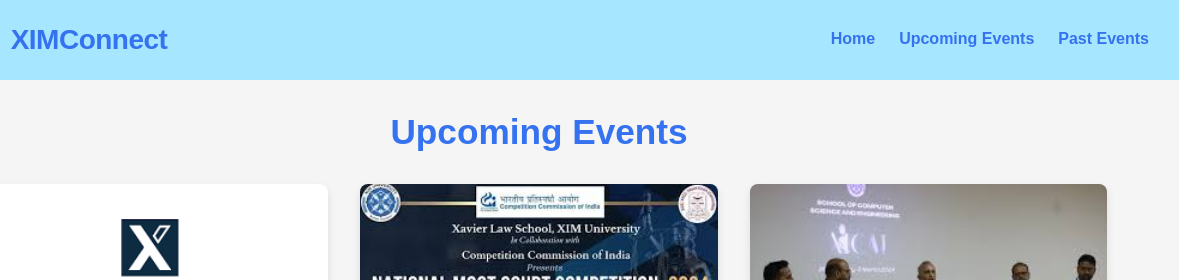
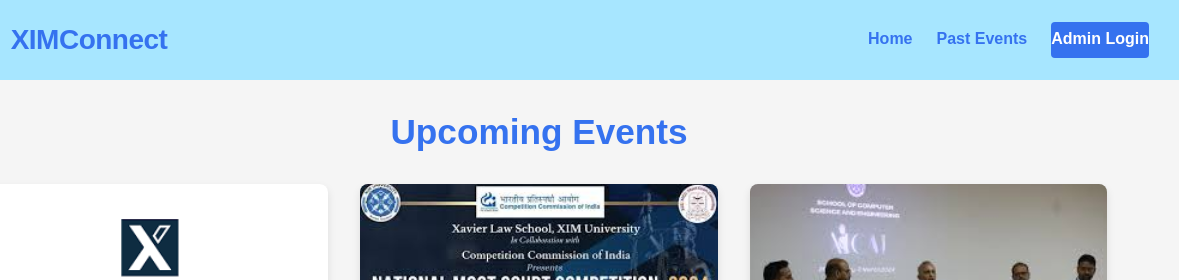
Before and after one commit to darknight08zz/webtrcttest, a plain HTML site: page upcoming-events.html in a window 1280 px wide. Shown: the top 280 px of the page, 101-1280 px from the left. Drawn offline with Linux system fonts and the light colour scheme.

Commit message:
Update upcoming-events.html

```diff
--- a/upcoming-events.html
+++ b/upcoming-events.html
@@ -19,8 +19,8 @@
         <div class="header-right">
             <nav class="nav-links">
                 <a href="index.html">Home</a>
-                <a href="upcoming-events.html">Upcoming Events</a>
                 <a href="past-events.html">Past Events</a>
+                <a href="admin-login.html" class="admin-btn">Admin Login</a>
             </nav>
         </div>
     </header>
```
